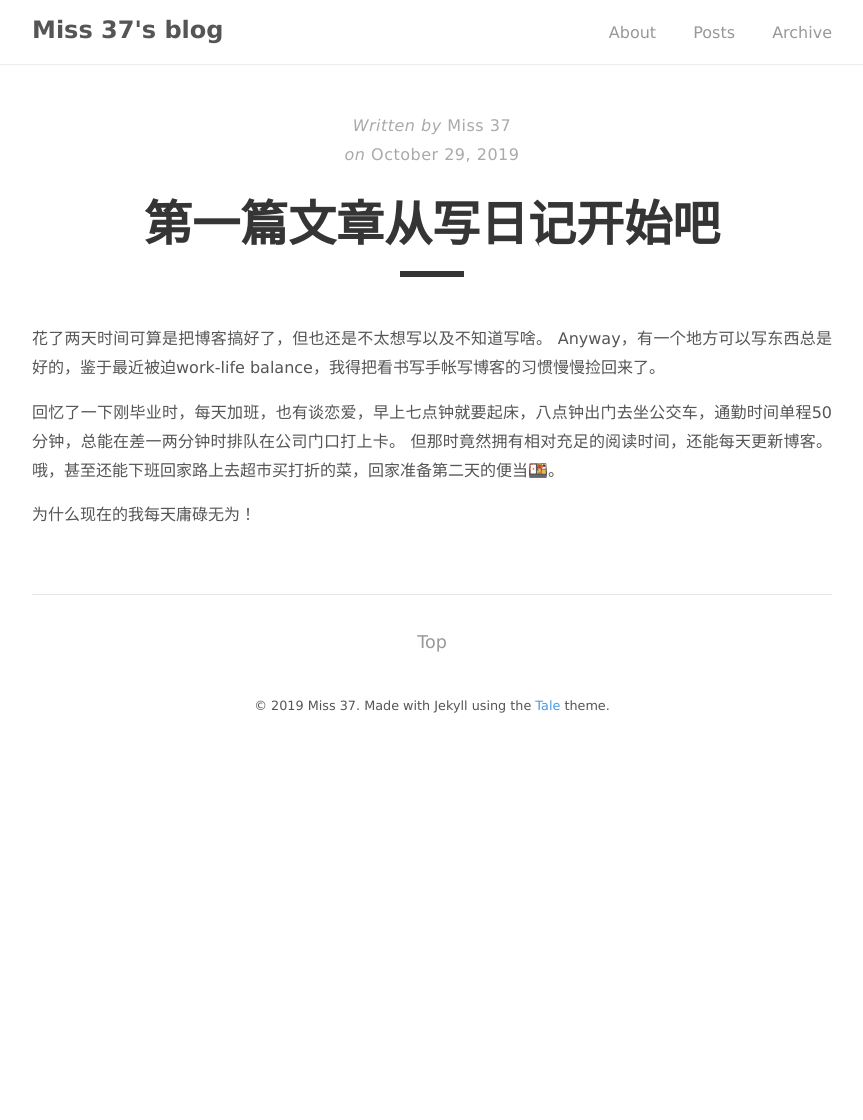
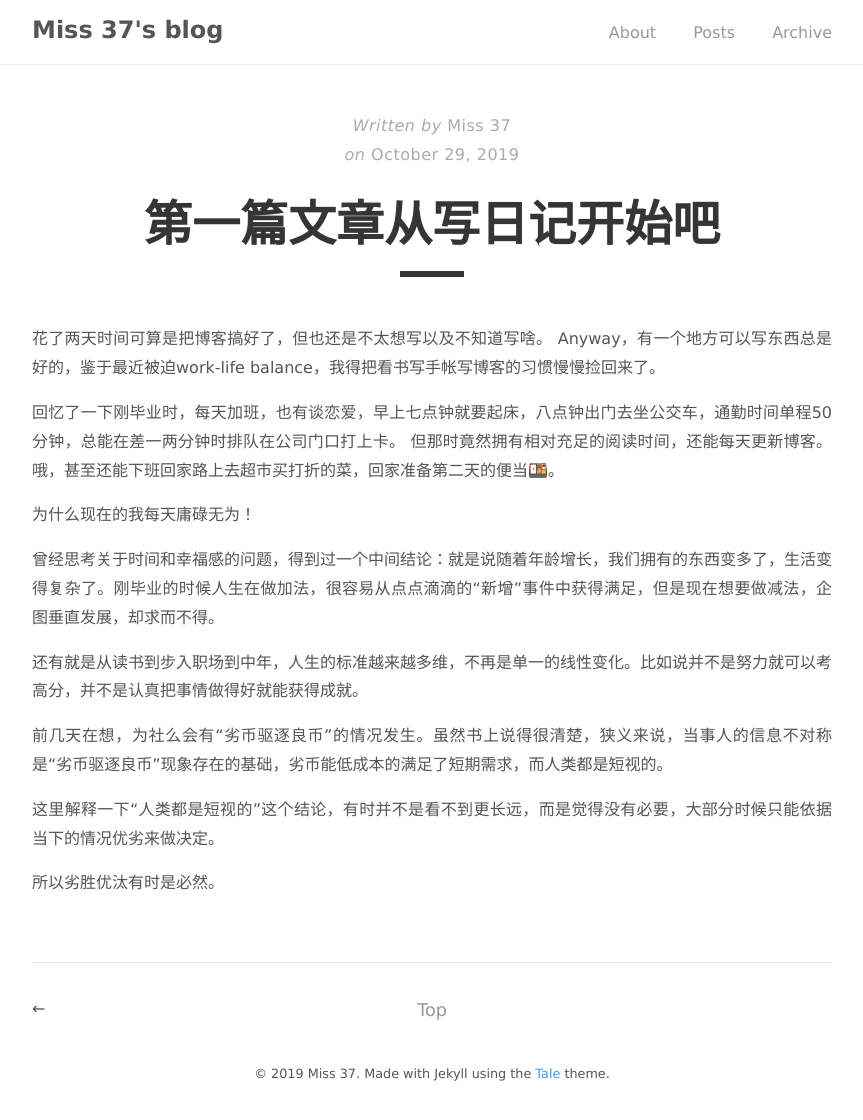
Before and after one commit to 37uranus/37uranus.github.io, a Jekyll site: the page built from _posts/2019-10-29-diary.md, in a window 1280 px wide. Shown: the whole page, without its empty margins (208-1071 px from the left). Built offline with Jekyll 4.4.1, drawn with Linux system fonts in a browser that asks for light colours; before the commit the page ends 900 px from its top, so only the background shows below that.

Commit message:
20191030 diary draft

```diff
--- a/_posts/2019-10-29-diary.md
+++ b/_posts/2019-10-29-diary.md
@@ -2,8 +2,8 @@
 layout: post
 title:  "第一篇文章从写日记开始吧"
 date:   2019-10-29 16:08:28 +0800
-categories: jekyll update
-excerpt: 时间都去哪儿了
+categories: diary
+excerpt: 时间都去哪儿了，每天忙忙碌碌却一无所获。
 ---
 花了两天时间可算是把博客搞好了，但也还是不太想写以及不知道写啥。
 Anyway，有一个地方可以写东西总是好的，鉴于最近被迫work-life balance，我得把看书写手帐写博客的习惯慢慢捡回来了。
@@ -12,3 +12,13 @@ Anyway，有一个地方可以写东西总是好的，鉴于最近被迫work-lif
 但那时竟然拥有相对充足的阅读时间，还能每天更新博客。哦，甚至还能下班回家路上去超市买打折的菜，回家准备第二天的便当🍱。
 
 为什么现在的我每天庸碌无为！
+
+曾经思考关于时间和幸福感的问题，得到过一个中间结论：就是说随着年龄增长，我们拥有的东西变多了，生活变得复杂了。刚毕业的时候人生在做加法，很容易从点点滴滴的“新增”事件中获得满足，但是现在想要做减法，企图垂直发展，却求而不得。
+
+还有就是从读书到步入职场到中年，人生的标准越来越多维，不再是单一的线性变化。比如说并不是努力就可以考高分，并不是认真把事情做得好就能获得成就。
+
+前几天在想，为社么会有“劣币驱逐良币”的情况发生。虽然书上说得很清楚，狭义来说，当事人的信息不对称是“劣币驱逐良币”现象存在的基础，劣币能低成本的满足了短期需求，而人类都是短视的。
+
+这里解释一下“人类都是短视的”这个结论，有时并不是看不到更长远，而是觉得没有必要，大部分时候只能依据当下的情况优劣来做决定。
+
+所以劣胜优汰有时是必然。
```
Also changed, not shown: _posts/2019-10-30-diary.md (added, +7 -0 lines).
